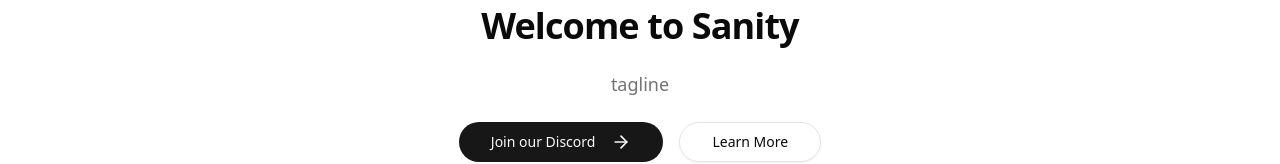
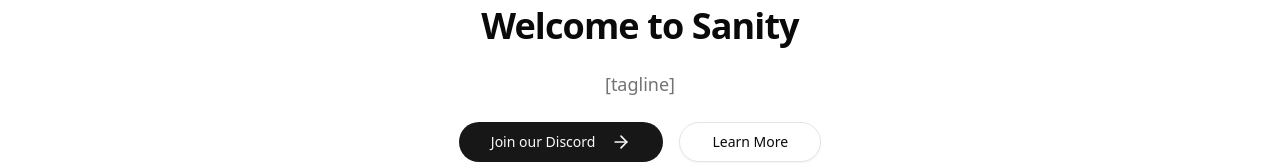
Before and after one commit to nednella/sanity, a React (Vite) app in the folder apps/web/: page / in a window 1280 px wide. Shown: the part 316-480 px from the top of the page. Built offline with nearby package versions, Linux system fonts and the light colour scheme; no server answers.

Commit message:
Update tag line

```diff
--- a/apps/web/src/components/landing/hero.tsx
+++ b/apps/web/src/components/landing/hero.tsx
@@ -17,7 +17,7 @@ export function Hero() {
             >
                 <div className="text-center">
                     <H1 className="mb-6">Welcome to Sanity</H1>
-                    <Lead className="mb-6 text-lg">tagline</Lead>
+                    <Lead className="mb-6 text-lg">[tagline]</Lead>
                     <div className="flex flex-col items-center justify-center gap-4 sm:flex-row">
                         <Button
                             asChild
```
